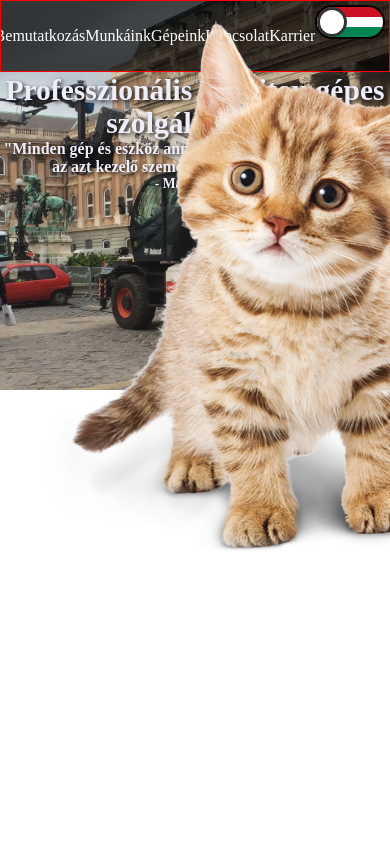
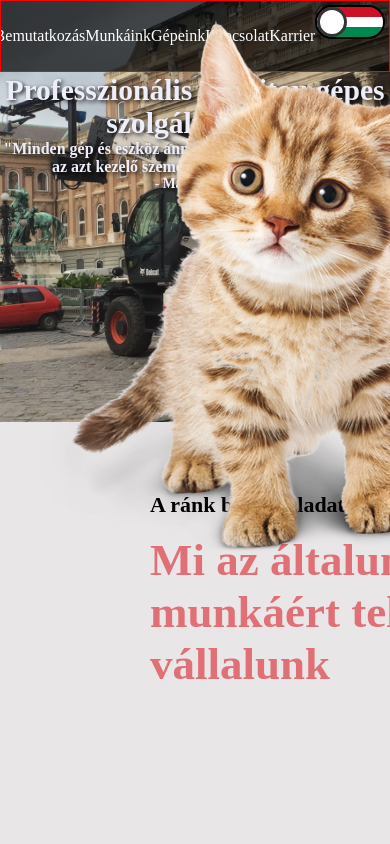
Before and after one commit to Zsotya/manitoupeti, a Vue app: page / in a window 390 px wide. Shown: the top 844 px of the page. Built offline with nearby package versions, Linux system fonts and the light colour scheme.

Commit message:
Fixed whitespace responsivity issue under HomeLanding.vue

```diff
--- a/src/components/HomeComponents/HomeLanding.vue
+++ b/src/components/HomeComponents/HomeLanding.vue
@@ -115,6 +115,7 @@
     align-items: flex-start;
     padding: 0px;
     padding-top: 74px;
+    height: 70vh;
   }
   .text-parts {
     flex-wrap: wrap;
@@ -135,11 +136,13 @@
 
   .landing-image {
     width: 100vw;
-    height: 100vw;
   }
 }
 
 @media screen and (max-width: 496px) {
+  .landing-section {
+    height: 50vh;
+  }
   .big-text {
     font-size: 1.85rem;
   }
```
